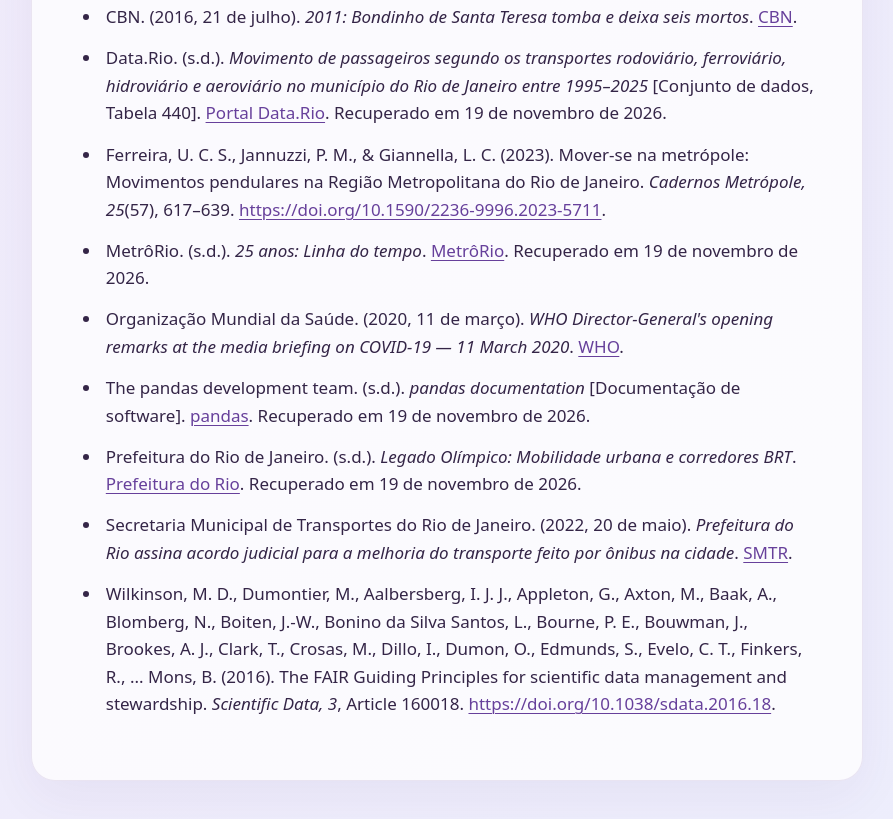
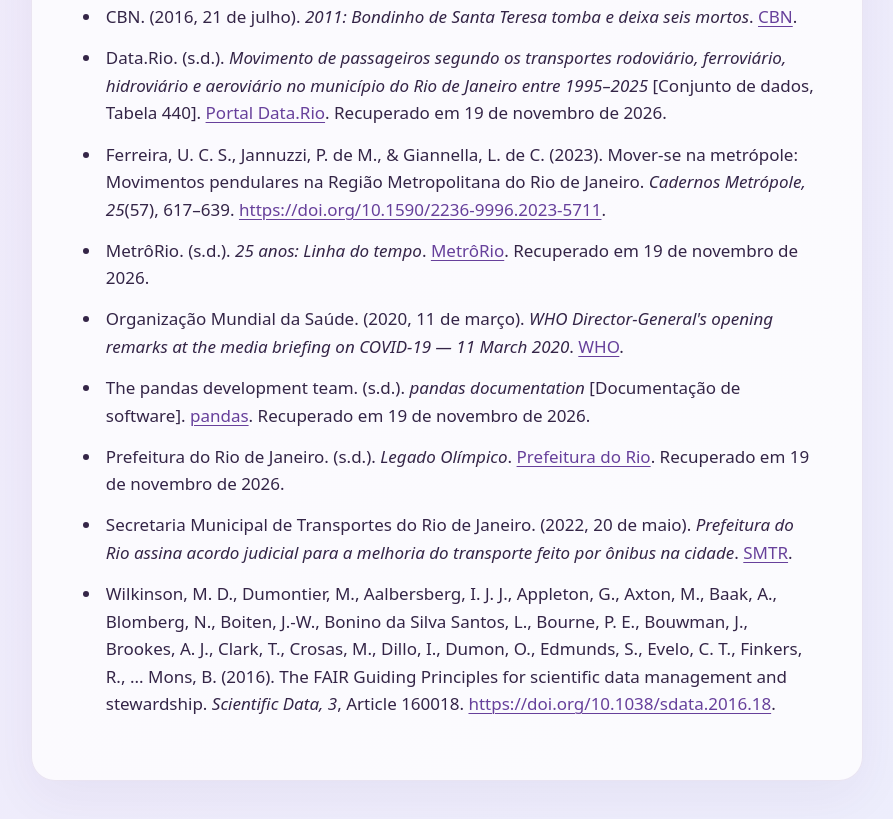
Before and after one commit to Gi-S-Lobo/analise-transporte-rj, a plain HTML site: page docs/index.html in a window 1280 px wide. Shown: the part 9734-10553 px from the top of the page, without its empty margins (193-1086 px from the left). Drawn offline with Linux system fonts and the light colour scheme.

Commit message:
docs: ajusta referências APA aos metadados editoriais oficiais

```diff
--- a/docs/index.html
+++ b/docs/index.html
@@ -489,11 +489,11 @@ python -m src.figuras</code></pre>
 <ul class="academic-references">
 <li id="ref-cbn">CBN. (2016, 21 de julho). <i>2011: Bondinho de Santa Teresa tomba e deixa seis mortos</i>. <a href="https://cbn.globoradio.globo.com/institucional/historia/aniversario/cbn-25-anos/boletins/2016/07/21/2011-BONDINHO-DE-SANTA-TERESA-TOMBA-E-DEIXA-SEIS-MORTOS.htm?v=classica" target="_blank" rel="noopener noreferrer">CBN</a>.</li>
 <li id="ref-data-rio">Data.Rio. (s.d.). <i>Movimento de passageiros segundo os transportes rodoviário, ferroviário, hidroviário e aeroviário no município do Rio de Janeiro entre 1995–2025</i> [Conjunto de dados, Tabela 440]. <a href="https://www.data.rio/documents/5d5849bf28bf4f689214f890e3f4ac04/about" target="_blank" rel="noopener noreferrer">Portal Data.Rio</a>. Recuperado em 19 de novembro de 2026.</li>
-<li id="ref-ferreira">Ferreira, U. C. S., Jannuzzi, P. M., &amp; Giannella, L. C. (2023). Mover-se na metrópole: Movimentos pendulares na Região Metropolitana do Rio de Janeiro. <i>Cadernos Metrópole, 25</i>(57), 617–639. <a href="https://doi.org/10.1590/2236-9996.2023-5711" target="_blank" rel="noopener noreferrer">https://doi.org/10.1590/2236-9996.2023-5711</a>.</li>
+<li id="ref-ferreira">Ferreira, U. C. S., Jannuzzi, P. de M., &amp; Giannella, L. de C. (2023). Mover-se na metrópole: Movimentos pendulares na Região Metropolitana do Rio de Janeiro. <i>Cadernos Metrópole, 25</i>(57), 617–639. <a href="https://doi.org/10.1590/2236-9996.2023-5711" target="_blank" rel="noopener noreferrer">https://doi.org/10.1590/2236-9996.2023-5711</a>.</li>
 <li id="ref-metro">MetrôRio. (s.d.). <i>25 anos: Linha do tempo</i>. <a href="https://metrorio.com.br/25anos" target="_blank" rel="noopener noreferrer">MetrôRio</a>. Recuperado em 19 de novembro de 2026.</li>
 <li id="ref-oms">Organização Mundial da Saúde. (2020, 11 de março). <i>WHO Director-General's opening remarks at the media briefing on COVID-19 — 11 March 2020</i>. <a href="https://www.who.int/news-room/speeches/item/who-director-general-s-opening-remarks-at-the-media-briefing-on-covid-19---11-march-2020" target="_blank" rel="noopener noreferrer">WHO</a>.</li>
 <li id="ref-pandas">The pandas development team. (s.d.). <i>pandas documentation</i> [Documentação de software]. <a href="https://pandas.pydata.org/docs/" target="_blank" rel="noopener noreferrer">pandas</a>. Recuperado em 19 de novembro de 2026.</li>
-<li id="ref-legado">Prefeitura do Rio de Janeiro. (s.d.). <i>Legado Olímpico: Mobilidade urbana e corredores BRT</i>. <a href="https://prefeitura-rio.github.io/LegadoOlimpico2/" target="_blank" rel="noopener noreferrer">Prefeitura do Rio</a>. Recuperado em 19 de novembro de 2026.</li>
+<li id="ref-legado">Prefeitura do Rio de Janeiro. (s.d.). <i>Legado Olímpico</i>. <a href="https://prefeitura-rio.github.io/LegadoOlimpico2/" target="_blank" rel="noopener noreferrer">Prefeitura do Rio</a>. Recuperado em 19 de novembro de 2026.</li>
 <li id="ref-smtr">Secretaria Municipal de Transportes do Rio de Janeiro. (2022, 20 de maio). <i>Prefeitura do Rio assina acordo judicial para a melhoria do transporte feito por ônibus na cidade</i>. <a href="https://transportes.prefeitura.rio/noticias/prefeitura-do-rio-assina-acordo-judicial-para-a-melhoria-do-transporte-feito-por-onibus-na-cidade/" target="_blank" rel="noopener noreferrer">SMTR</a>.</li>
 <li id="ref-wilkinson">Wilkinson, M. D., Dumontier, M., Aalbersberg, I. J. J., Appleton, G., Axton, M., Baak, A., Blomberg, N., Boiten, J.-W., Bonino da Silva Santos, L., Bourne, P. E., Bouwman, J., Brookes, A. J., Clark, T., Crosas, M., Dillo, I., Dumon, O., Edmunds, S., Evelo, C. T., Finkers, R., ... Mons, B. (2016). The FAIR Guiding Principles for scientific data management and stewardship. <i>Scientific Data, 3</i>, Article 160018. <a href="https://doi.org/10.1038/sdata.2016.18" target="_blank" rel="noopener noreferrer">https://doi.org/10.1038/sdata.2016.18</a>.</li>
 </ul></section></main>
```
